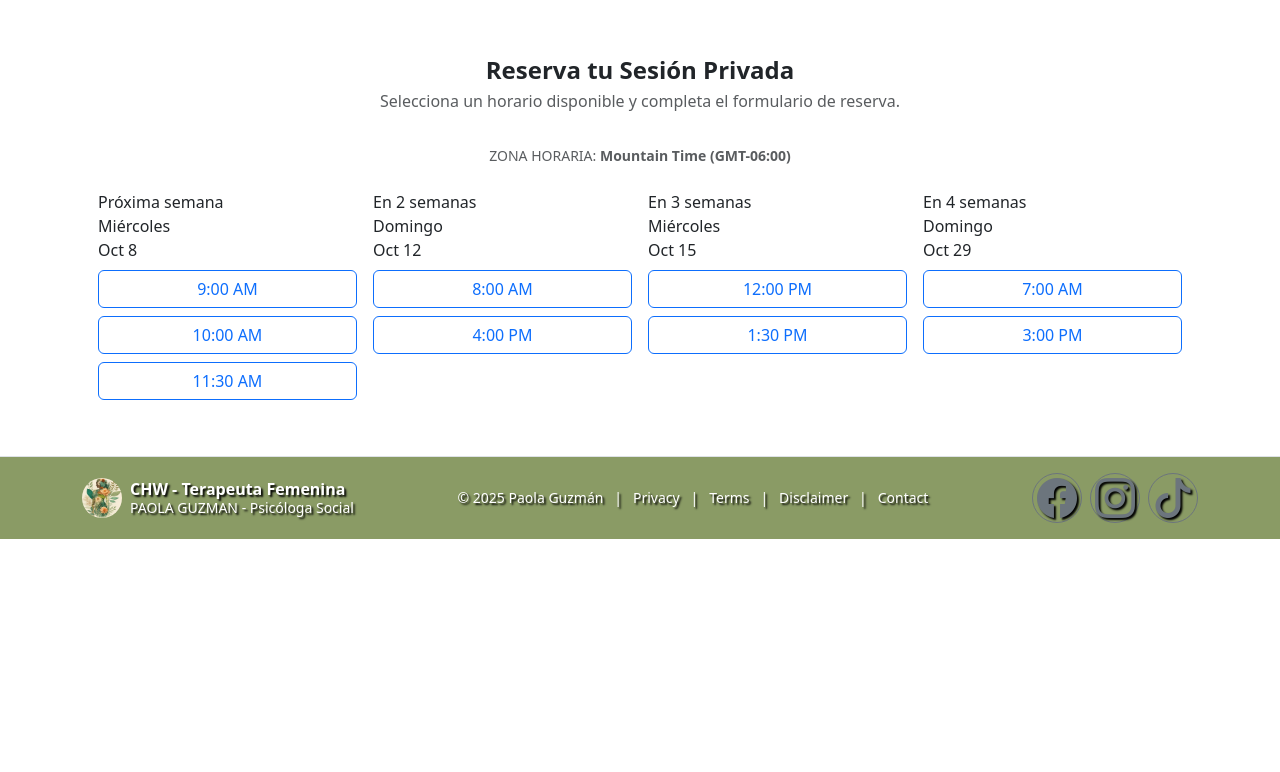
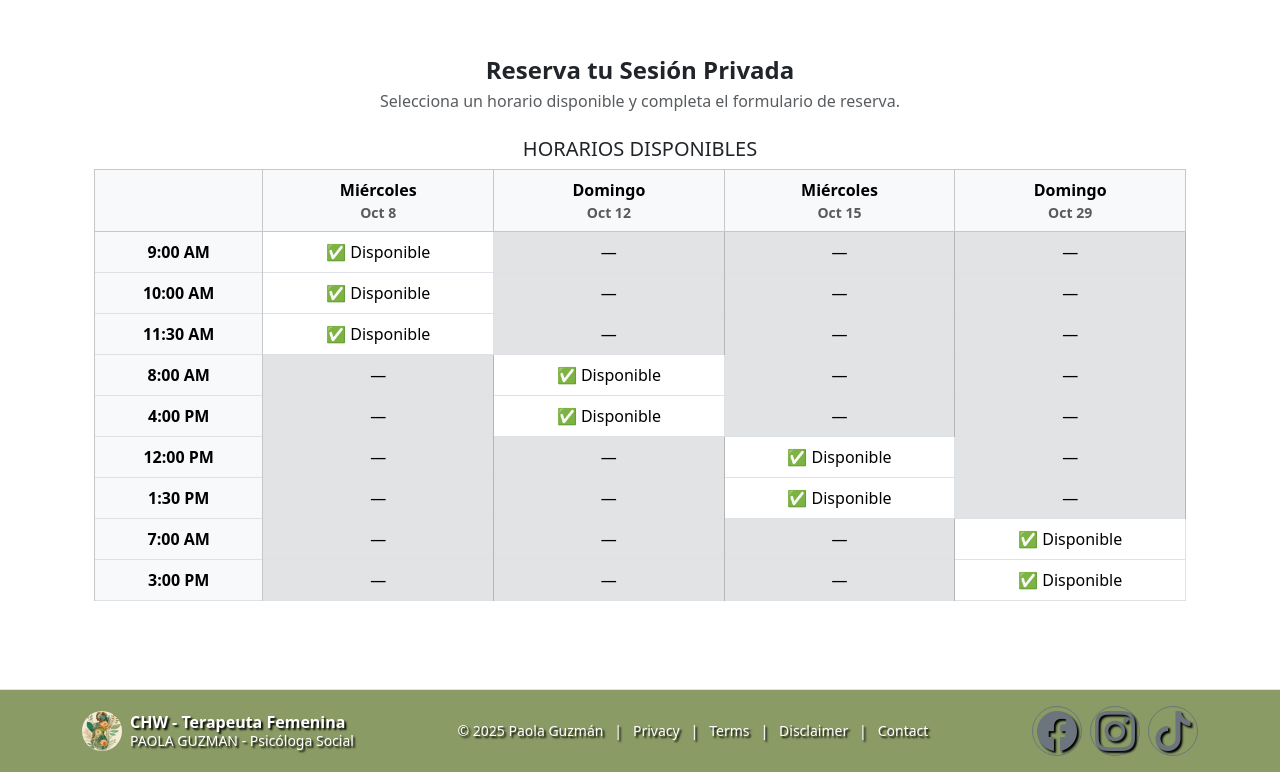
Before and after one commit to Reypao/sicologiapaola, a PHP site: page /sesionprivada.html in a window 1280 px wide. Shown: the part 103-875 px from the top of the page. Before the commit the page ends 642 px from the top, so only its background shows below. Run offline with PHP 8.4, Linux system fonts and the light colour scheme; some web fonts are replaced.

Commit message:
update47

```diff
--- a/scripts/bookpriv.js
+++ b/scripts/bookpriv.js
@@ -1,32 +1,89 @@
 document.addEventListener("DOMContentLoaded", () => {
+
+  /* ✅ 1. CONFIGURACIÓN DE HORARIOS Y DÍAS */
+  const agenda = [
+    {
+      dia: "Miércoles",
+      fecha: "Oct 8",
+      horarios: ["9:00 AM", "10:00 AM", "11:30 AM"]
+    },
+    {
+      dia: "Domingo",
+      fecha: "Oct 12",
+      horarios: ["8:00 AM", "4:00 PM"]
+    },
+    {
+      dia: "Miércoles",
+      fecha: "Oct 15",
+      horarios: ["12:00 PM", "1:30 PM"]
+    },
+    {
+      dia: "Domingo",
+      fecha: "Oct 29",
+      horarios: ["7:00 AM", "3:00 PM"]
+    }
+  ];
+
+  /* ✅ 2. REFERENCIAS A LA TABLA */
+  const headerRow = document.getElementById("tablaFechasHeader");
+  const bodyTable = document.getElementById("tablaHorariosBody");
+
+  /* ✅ 3. CREAR HEADERS (días) */
+  headerRow.innerHTML = `<th></th>`; // Columna vacía para horas
+
+  agenda.forEach(col => {
+    headerRow.innerHTML += `
+      <th>
+        <div class="fw-bold">${col.dia}</div>
+        <div class="text-muted small">${col.fecha}</div>
+      </th>`;
+  });
+
+  /* ✅ 4. OBTENER LISTA ÚNICA DE HORARIOS */
+  const todosLosHorarios = [...new Set(agenda.flatMap(col => col.horarios))];
+
+  /* ✅ 5. CREAR FILAS */
+  todosLosHorarios.forEach(hora => {
+    let rowHTML = `<tr><th class="table-light">${hora}</th>`;
+
+    agenda.forEach(col => {
+      if (col.horarios.includes(hora)) {
+        rowHTML += `<td class="horario-cell selectable" data-dia="${col.dia}" data-fecha="${col.fecha}" data-hora="${hora}">
+            ✅ Disponible
+          </td>`;
+      } else {
+        rowHTML += `<td class="table-secondary">—</td>`;
+      }
+    });
+
+    rowHTML += "</tr>";
+    bodyTable.innerHTML += rowHTML;
+  });
+
+  /* ✅ 6. MOSTRAR FORMULARIO AL SELECCIONAR HORARIO */
   const formContainer = document.getElementById("bookingFormContainer");
   const fechaInput = document.getElementById("fecha");
   const horaInput = document.getElementById("hora");
 
-  // Si no existe el contenedor, no hacemos nada
-  if (!formContainer) return;
+  document.querySelectorAll(".selectable").forEach(cell => {
+    cell.addEventListener("click", () => {
+      const dia = cell.dataset.dia;
+      const fecha = cell.dataset.fecha;
+      const hora = cell.dataset.hora;
 
-  // Al hacer click en un horario disponible
-  document.querySelectorAll(".pg-slot").forEach(btn => {
-    btn.addEventListener("click", (e) => {
-      const col = e.target.closest(".pg-col");
-      const dia = col.querySelector(".pg-day").textContent.trim();
-      const fecha = col.querySelector(".pg-date").textContent.trim();
-      const hora = e.target.textContent.trim();
-
-      // Completa los campos del formulario
+      // Rellenar campos
       fechaInput.value = `${dia} ${fecha}`;
       horaInput.value = hora;
 
-      // Muestra el formulario
+      // Mostrar formulario
       formContainer.style.display = "block";
       formContainer.scrollIntoView({ behavior: "smooth", block: "start" });
     });
   });
 
-  // Envío del formulario con Web3Forms
+  /* ✅ 7. ENVÍO DEL FORMULARIO (igual que antes) */
   const bookingForm = document.getElementById("bookingForm");
-  if (bookingForm) {
+
   bookingForm.addEventListener("submit", async (e) => {
     e.preventDefault();
 
@@ -36,14 +93,15 @@ document.addEventListener("DOMContentLoaded", () => {
     submitBtn.textContent = "Enviando...";
 
     try {
-        const response = await fetch(bookingForm.action, {
+      const resp = await fetch(bookingForm.action, {
         method: "POST",
-          body: formData,
+        body: formData
       });
-        const result = await response.json();
 
-        if (response.ok) {
-          alert("✅ ¡Reserva enviada correctamente! Te contactaremos pronto.");
+      const result = await resp.json();
+
+      if (resp.ok) {
+        alert("✅ ¡Reserva enviada correctamente!");
         bookingForm.reset();
         formContainer.style.display = "none";
       } else {
@@ -56,5 +114,4 @@ document.addEventListener("DOMContentLoaded", () => {
       submitBtn.textContent = "Confirmar Reserva";
     }
   });
-  }
 });
--- a/sesionprivada.html
+++ b/sesionprivada.html
@@ -81,44 +81,16 @@
 
     <div class="container">
       <!-- GRID DE HORARIOS -->
-      <section class="pg-board px-3 mt-3">
-        <div class="text-center small text-muted pt-2">
-          ZONA HORARIA: <span class="fw-semibold">Mountain Time (GMT-06:00)</span>
-        </div>
-
-        <div class="row row-cols-1 row-cols-lg-4 g-3 mt-2">
-          <div class="col pg-col">
-            <div class="pg-week">Próxima semana</div>
-            <div class="pg-day">Miércoles</div>
-            <div class="pg-date mb-2">Oct 8</div>
-            <button class="pg-slot btn btn-outline-primary w-100 mb-2">9:00 AM</button>
-            <button class="pg-slot btn btn-outline-primary w-100 mb-2">10:00 AM</button>
-            <button class="pg-slot btn btn-outline-primary w-100 mb-2">11:30 AM</button>
-          </div>
-
-          <div class="col pg-col">
-            <div class="pg-week">En 2 semanas</div>
-            <div class="pg-day">Domingo</div>
-            <div class="pg-date mb-2">Oct 12</div>
-            <button class="pg-slot btn btn-outline-primary w-100 mb-2">8:00 AM</button>
-            <button class="pg-slot btn btn-outline-primary w-100 mb-2">4:00 PM</button>
-          </div>
-
-          <div class="col pg-col">
-            <div class="pg-week">En 3 semanas</div>
-            <div class="pg-day">Miércoles</div>
-            <div class="pg-date mb-2">Oct 15</div>
-            <button class="pg-slot btn btn-outline-primary w-100 mb-2">12:00 PM</button>
-            <button class="pg-slot btn btn-outline-primary w-100 mb-2">1:30 PM</button>
-          </div>
-
-          <div class="col pg-col">
-            <div class="pg-week">En 4 semanas</div>
-            <div class="pg-day">Domingo</div>
-            <div class="pg-date mb-2">Oct 29</div>
-            <button class="pg-slot btn btn-outline-primary w-100 mb-2">7:00 AM</button>
-            <button class="pg-slot btn btn-outline-primary w-100 mb-2">3:00 PM</button>
-          </div>
+      <section class="container my-4">
+        <h5 class="text-center">HORARIOS DISPONIBLES</h5>
+        <div class="table-responsive">
+          <table class="table table-bordered text-center align-middle" id="tablaHorarios">
+            <thead class="table-light">
+              <tr id="tablaFechasHeader"></tr>
+            </thead>
+            <tbody id="tablaHorariosBody">
+            </tbody>
+          </table>
         </div>
       </section>
 
--- a/styles/components.css
+++ b/styles/components.css
@@ -102,3 +102,20 @@
   display: inline-block;
   filter: drop-shadow(0 2px 2px rgba(0, 0, 0, 0.06));
 }
+
+/* ===============================
+   Tabla de Horarios
+================================== */
+
+.horario-cell {
+  cursor: pointer;
+  background-color: aliceblue;
+  transition: 0.2s;
+
+}
+
+.horario-cell:hover {
+  background-color: var(--color-durazno);
+  font-weight: 600;
+  border: 1px solid var(--color-dark-red);
+}
```
Lines whose indentation alone changed are shown as unchanged.
